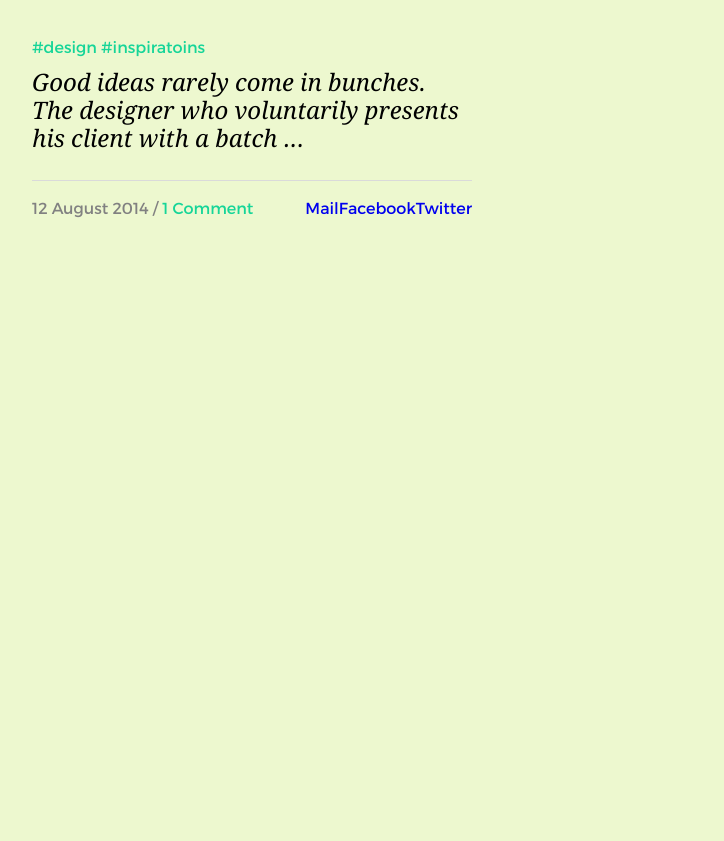
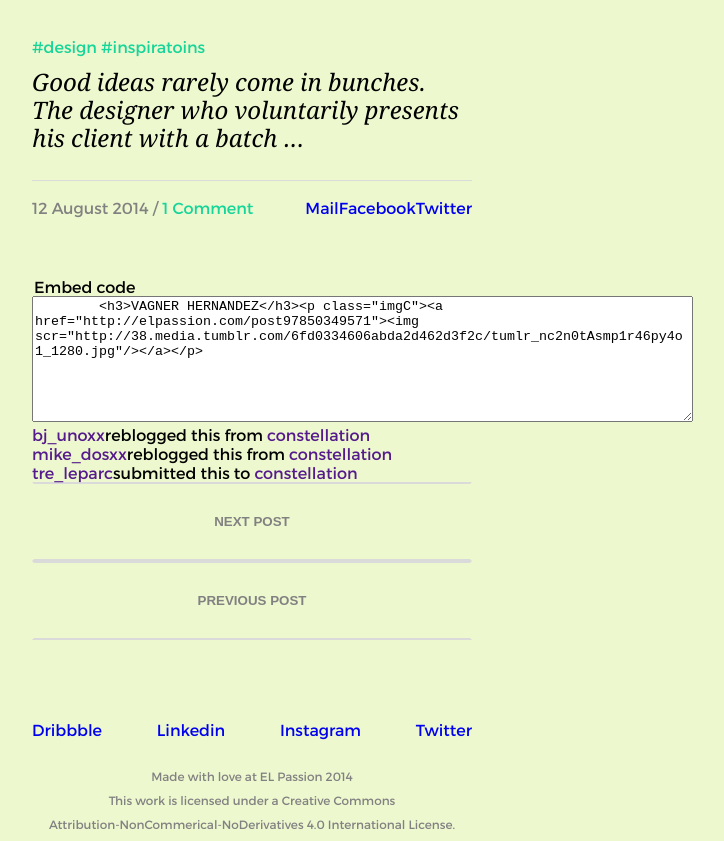
Before and after one commit to ValeriaKhristinina/constellation, a website: page source/assets/post.html in a window 1280 px wide. Shown: the part 830-1671 px from the top of the page, without its empty margins (388-1112 px from the left). Before the commit the page ends 1107 px from the top, so only its background shows below. Drawn offline with nearby package versions, Linux system fonts and the light colour scheme; files that its build step writes are made by us from their sources.

Commit message:
Add styles

```diff
--- a/source/assets/post.html
+++ b/source/assets/post.html
@@ -79,8 +79,52 @@
         </div>
       </div>
     </article>
+    <form class="embed-code" action="index.html" method="post">
+      <legend>Embed code</legend>
+      <textarea name="name" rows="8" cols="80">
+        <h3>VAGNER HERNANDEZ</h3><p class="imgC"><a href="http://elpassion.com/post97850349571"><img scr="http://38.media.tumblr.com/6fd0334606abda2d462d3f2c/tumlr_nc2n0tAsmp1r46py4o1_1280.jpg"/></a></p>
+      </textarea>
+    </form>
+    <section class="activity">
+      <ul class="activity__list">
+        <li class="activity__list-item"><a href="" class="activity__user">bj_unoxx</a>reblogged this from <a href="" class="activity__page">constellation</a></li>
+        <li class="activity__list-item"><a href="" class="activity__user">mike_dosxx</a>reblogged this from <a href="" class="activity__page">constellation</a></li>
+        <li class="activity__list-item"><a href="" class="activity__user">tre_leparc</a>submitted this to <a href="" class="activity__page">constellation</a></li>
+      </ul>
+
+    </section>
+    <button class="main-content__btn  btn" type="button" name="button">Next post</button>
+    <button class="main-content__btn  btn" type="button" name="button">Previous post</button>
 
   </main>
+
+  <footer class="page-footer">
+    <section class="page-footer__social  social">
+      <a class="social__btn  social__btn-dr" href="#">Dribbble</a>
+      <a class="social__btn  social__btn-ld" href="#">Linkedin</a>
+      <a class="social__btn  social__btn-in" href="#">Instagram</a>
+      <a class="social__btn  social__btn-tw" href="#">Twitter</a>
+    </section>
+
+    <section class="page-footer__copyright">
+      <p>Made with love at EL Passion 2014</p>
+      <p>This work is licensed under a Creative Commons</p>
+      <p>Attribution-NonCommerical-NoDerivatives 4.0 International License.</p>
+    </section>
+  </footer>
+  <div class="search__wrapper  search__wrapper--closed">
+    <button class="search__closed  btn-toggle  btn-toggle__closed" type="button" name="button">Closed</button>
+    <form class="search__form">
+      <input type="search" name="search" placeholder="Type something...">
+    </form>
+    <ul class="search__example-list">
+      <li><a class="search__example" href="#">user interface design</a></li>
+      <li><a class="search__example" href="#">user experience design</a></li>
+      <li><a class="search__example" href="#">design insperation</a></li>
+    </ul>
+
+  </div>
+  <div class="modal-overlay  modal-overlay--show"></div>
 
 </body>
 
--- a/source/less/blocks/main-content.less
+++ b/source/less/blocks/main-content.less
@@ -1,3 +1,18 @@
 .main-content{
   .container();
 }
+
+.main-content__btn{
+  display: block;
+  font-weight: bold;
+  width: 100%;
+  padding-top: 30px;
+  padding-bottom: 30px;
+  text-transform: uppercase;
+  background-color: transparent;
+  cursor: pointer;
+  color: @clr-grey;
+  border: 2px solid @clr-gainsboro;
+  border-left-color: transparent;
+  border-right-color: transparent;
+}
--- a/source/less/blocks/news-feed.less
+++ b/source/less/blocks/news-feed.less
@@ -3,18 +3,3 @@
   justify-content: flex-start;
   flex-wrap:wrap;
 }
-
-.news-feed__btn{
-  display: block;
-  font-weight: bold;
-  width: 100%;
-  padding-top: 30px;
-  padding-bottom: 30px;
-  text-transform: uppercase;
-  background-color: transparent;
-  cursor: pointer;
-  color: @clr-grey;
-  border: 2px solid @clr-gainsboro;
-  border-left-color: transparent;
-  border-right-color: transparent;
-}
--- a/source/less/style.less
+++ b/source/less/style.less
@@ -11,5 +11,6 @@
 @import "blocks/main-content.less";
 @import "blocks/news-feed.less";
 @import "blocks/post.less";
+@import "blocks/embed-code.less";
 @import "blocks/page-footer.less";
 @import "blocks/modal-overlay.less";
```
Also changed, not shown: source/assets/index.html (+1 -3 lines).
